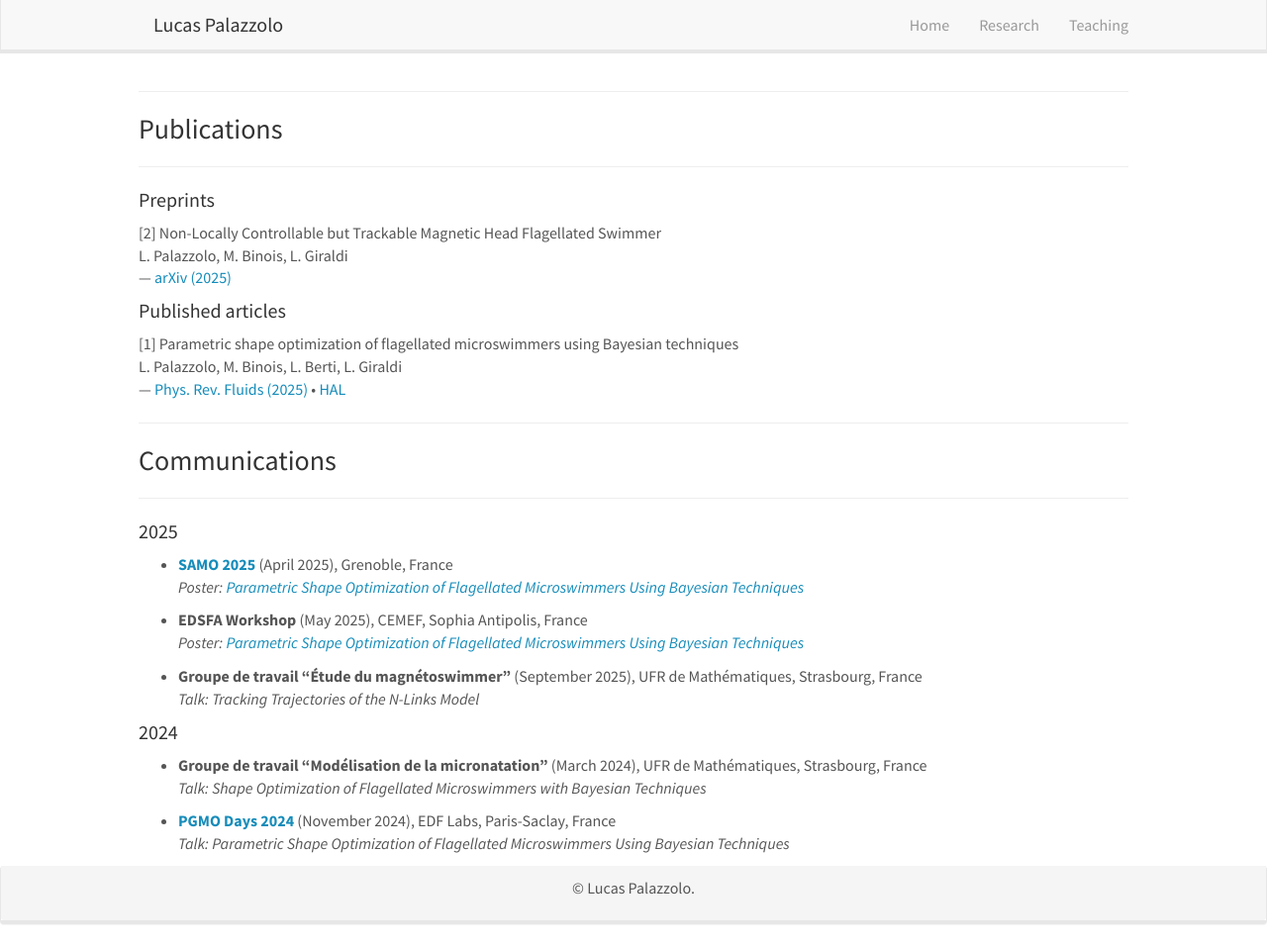
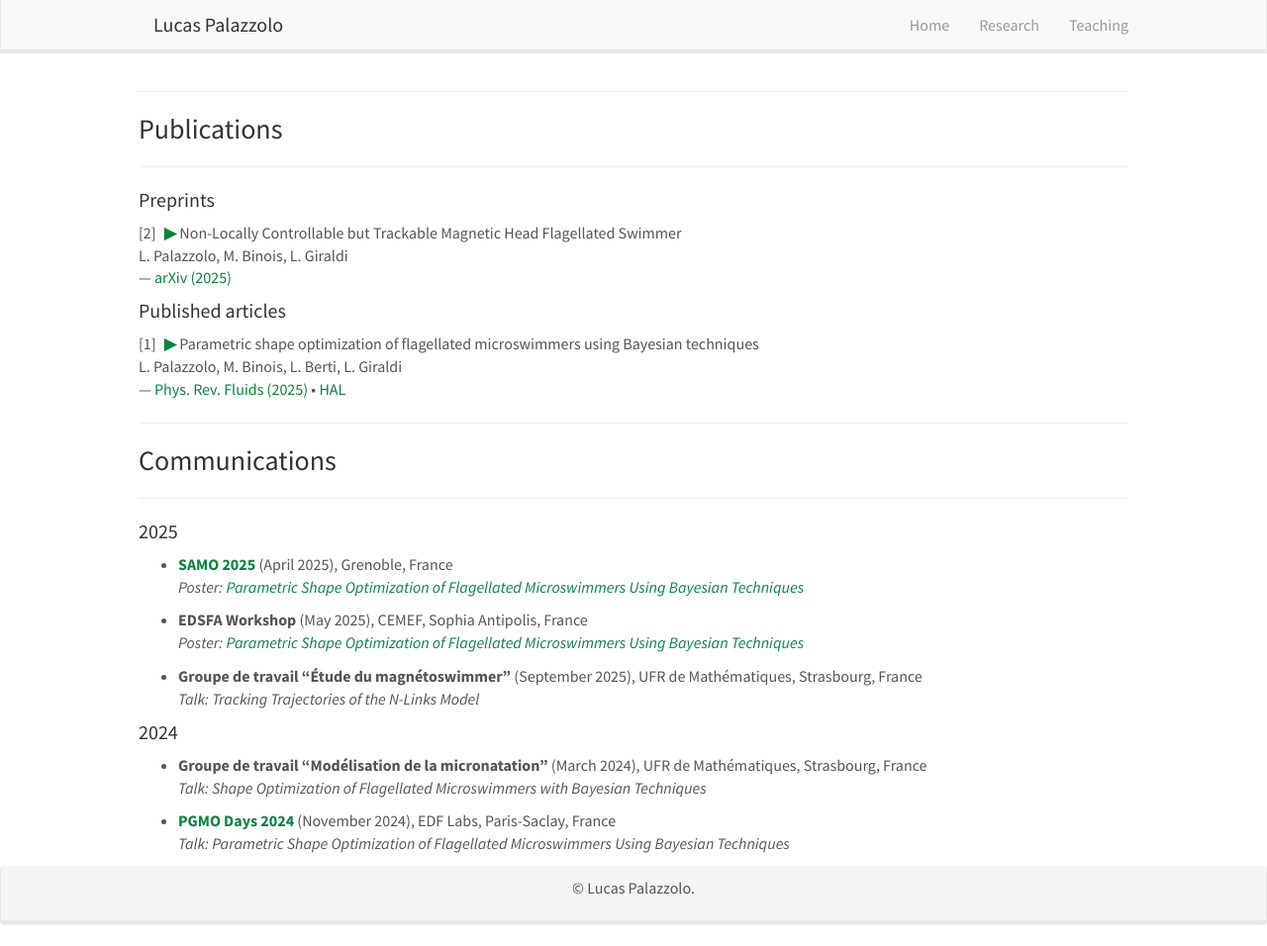
Before and after one commit to Luplz/webpage, a Jekyll site: the page built from _pages/research.md, in a window 1280 px wide and 956 px high. Shown: the whole window at 99% size. Built offline with Jekyll 4.4.1, drawn with Linux system fonts in a browser that asks for light colours.

Commit message:
Update description and color

```diff
--- a/_data/publist.yml
+++ b/_data/publist.yml
@@ -1,7 +1,7 @@
 - number: 1
   title: "Parametric shape optimization of flagellated microswimmers using Bayesian techniques"
   authors: "L. Palazzolo, M. Binois, L. Berti, L. Giraldi"
-  description: "Understanding and optimizing the design of helical microswimmers is crucial for advancing their application in various fields. This study presents an innovative approach combining Free-Form Deformation with Bayesian Optimization to enhance the shape of these swimmers. Our method facilitates the computation of generic swimmer shapes that achieve optimal average speed and efficiency. Applied to both monoflagellated and biflagellated swimmers, our optimization framework has led to the identification of new optimal shapes. These shapes are compared with biological counterparts, highlighting a diverse range of swimmers, including both *pushers* and *pullers*."
+  description: "Understanding and optimizing the design of helical microswimmers is crucial for advancing their application in various fields. This study presents an innovative approach combining Free-Form Deformation with Bayesian Optimization to enhance the shape of these swimmers. Our method facilitates the computation of generic swimmer shapes that achieve optimal average speed and efficiency. Applied to both monoflagellated and biflagellated swimmers, our optimization framework has led to the identification of new optimal shapes. These shapes are compared with biological counterparts, highlighting a diverse range of swimmers, including both pushers and pullers."
   image : ""
   highlight: 0
   preprint: 0
--- a/_pages/research.md
+++ b/_pages/research.md
@@ -17,7 +17,9 @@ permalink: /research/
 {% for publi in site.data.publist %}
   {% if publi.preprint == 1 %}
   <p id="pub-{{ publi.number }}">
-    [{{ publi.number }}] {{ publi.title }} <br>
+    [{{ publi.number }}]
+     <span class="toggle" onclick="toggleDesc('{{ publi.number }}')">▶</span>
+    {{ publi.title }} <br>
     {{ publi.authors }}
      {% if publi.link2 %}
       — <a href="{{ publi.link1.url }}">{{ publi.link1.display }}</a> • <a href="{{ publi.link2.url }}">{{ publi.link2.display }}</a>
@@ -25,6 +27,9 @@ permalink: /research/
       — <a href="{{ publi.link1.url }}">{{ publi.link1.display }}</a>
     {% endif %}
   </p>
+  <div class="description" id="desc-{{ publi.number }}" style="display:none;">
+  {{ publi.description | markdownify }}
+</div>
  {% endif %}
 {% endfor %}
 </div>
@@ -35,7 +40,9 @@ permalink: /research/
 {% for publi in site.data.publist %}
   {% if publi.preprint == 0 %}
   <p id="pub-{{ publi.number }}">
-    [{{ publi.number }}] {{ publi.title }} <br>
+    [{{ publi.number }}]
+    <span class="toggle" onclick="toggleDesc('{{ publi.number }}')">▶</span>
+    {{ publi.title }} <br>
     {{ publi.authors }}
      {% if publi.link2 %}
       — <a href="{{ publi.link1.url }}">{{ publi.link1.display }}</a> • <a href="{{ publi.link2.url }}">{{ publi.link2.display }}</a>
@@ -43,9 +50,13 @@ permalink: /research/
       — <a href="{{ publi.link1.url }}">{{ publi.link1.display }}</a>
     {% endif %}
   </p>
+  <div class="description" id="desc-{{ publi.number }}" style="display:none;">
+  {{ publi.description | markdownify }}
+</div>
  {% endif %}
 {% endfor %}
 </div>
+
 
 ---
 ### Communications
@@ -70,3 +81,34 @@ permalink: /research/
 
 - **[PGMO Days 2024](https://fondation-hadamard.fr/media/filer_public/a4/f7/a4f795b0-1a5a-4efb-a327-c44887361100/pgmo-2024-booklet1.pdf)** (November 2024), EDF Labs, Paris-Saclay, France
   *Talk:* *Parametric Shape Optimization of Flagellated Microswimmers Using Bayesian Techniques*
+
+
+
+<script>
+function toggleDesc(pubNumber) {
+  const desc = document.getElementById('desc-' + pubNumber);
+  const toggle = desc.previousElementSibling.querySelector('.toggle');
+
+  if (desc.style.display === 'none') {
+    desc.style.display = 'block';
+    toggle.textContent = '▼'; // change triangle down
+  } else {
+    desc.style.display = 'none';
+    toggle.textContent = '▶'; // change triangle right
+  }
+}
+</script>
+
+<style>
+.toggle {
+  cursor: pointer;
+  font-weight: bold;
+  margin-left: 5px;
+  color:  rgb(11, 131, 63);   /* your green */
+}
+.description {
+  padding-left: 20px;
+  color: #555;
+}
+
+</style>
--- a/css/main.scss
+++ b/css/main.scss
@@ -47,6 +47,21 @@ firstp {
   margin-right: auto;
 }
 
+
+/* Make all links green, including https, mailto, and internal anchors */
+a[href^="https://"],
+a[href^="mailto:"],
+a[href^="{{ site.baseurl }}/"] {  /* internal links on your site */
+  color: rgb(11, 131, 63);
+  text-decoration: none; /* optional */
+}
+
+a[href^="https://"]:hover,
+a[href^="mailto:"]:hover,
+a[href^="{{ site.baseurl }}/"]:hover {
+  text-decoration: underline; /* optional hover effect */
+}
+
 /* Home, News */
 #newsid p {
 	text-align: left;
```
